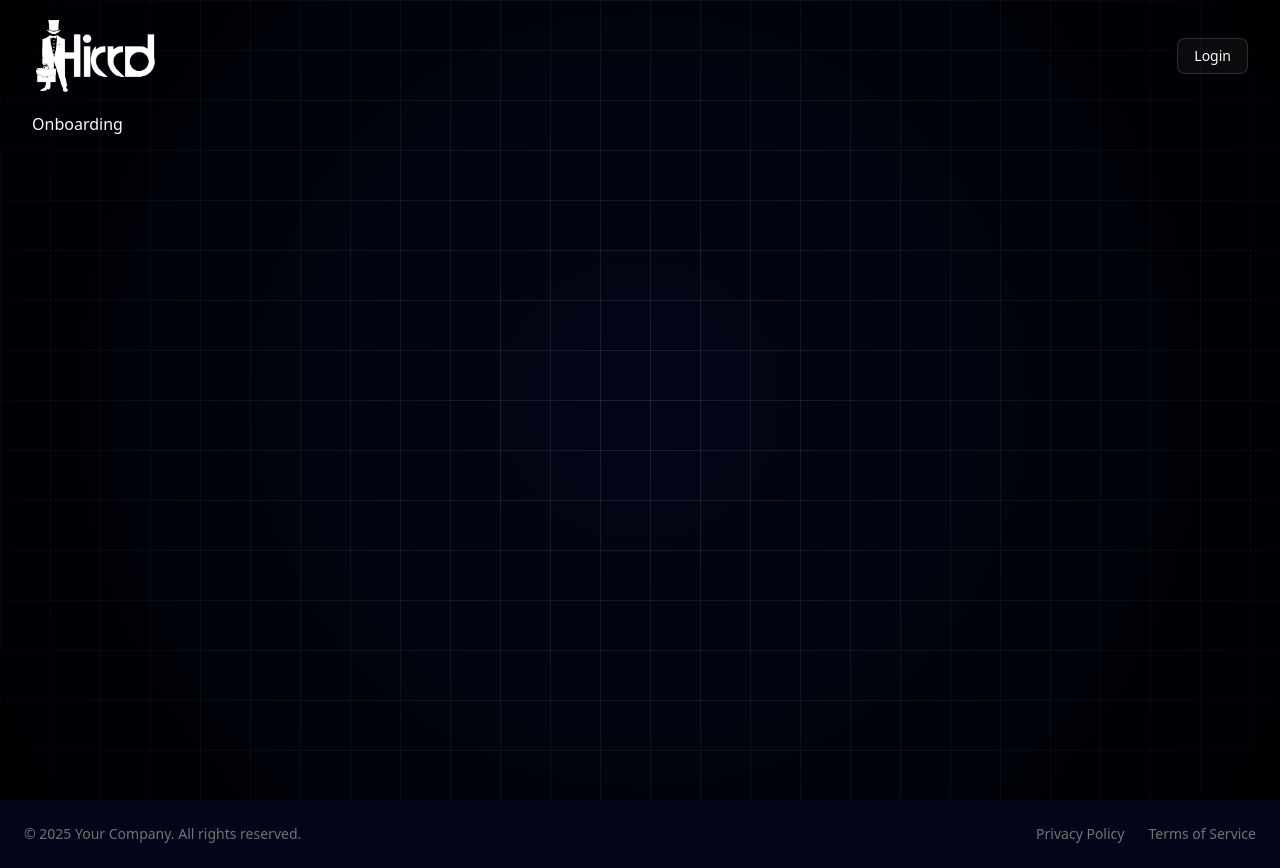
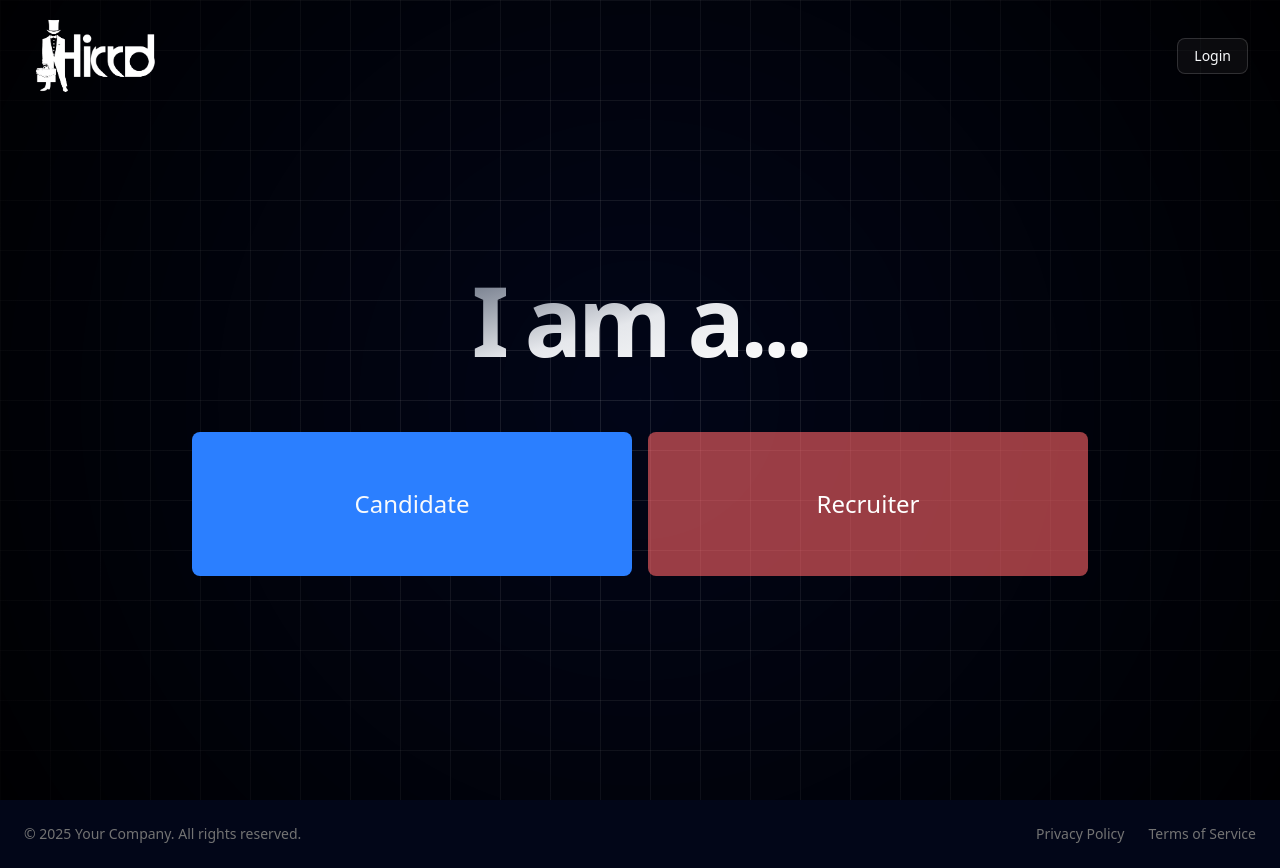
Before and after one commit to Swapnanil44/Job-Portal, a React (Vite) app: page /onboarding in a window 1280 px wide. Built offline with nearby package versions, Linux system fonts and the light colour scheme; no server answers.

Commit message:
add Onboarding

```diff
--- a/package.json
+++ b/package.json
@@ -28,6 +28,7 @@
     "react": "^19.2.0",
     "react-dom": "^19.2.0",
     "react-router": "^7.9.5",
+    "react-spinners": "^0.17.0",
     "tailwind-merge": "^3.4.0",
     "tailwindcss": "^4.1.17",
     "vaul": "^1.1.2"
--- a/src/components/protected-route.tsx
+++ b/src/components/protected-route.tsx
@@ -4,10 +4,14 @@ import { Navigate, useLocation } from "react-router";
 
 function ProtectedRoute({ children }: { children: React.ReactNode }) {
   const {isSignedIn, isLoaded, user} = useUser();
-  const {pathName} = useLocation();
+  const {pathname} = useLocation();
 
   if(isLoaded && !isSignedIn && isSignedIn !== undefined){
     return <Navigate to="/?sign-in=true"/>
+  }
+
+  if(user !== undefined && !user.unsafeMetadata.role && pathname !== '/onboarding' ){
+    return <Navigate to="/onboarding"/>
   }
   return children
 }
--- a/src/components/ui/button.tsx
+++ b/src/components/ui/button.tsx
@@ -19,6 +19,7 @@ const buttonVariants = cva(
         ghost:
           "hover:bg-accent hover:text-accent-foreground dark:hover:bg-accent/50",
         link: "text-primary underline-offset-4 hover:underline",
+        blue: "bg-blue-500 hover:bg-blue-400"
       },
       size: {
         default: "h-9 px-4 py-2 has-[>svg]:px-3",
--- a/src/pages/onboarding.tsx
+++ b/src/pages/onboarding.tsx
@@ -1,7 +1,54 @@
+import { Button } from "@/components/ui/button";
+import { useUser } from "@clerk/clerk-react";
+import { useEffect } from "react";
+import { useNavigate } from "react-router";
+import { BarLoader } from "react-spinners";
+
 function Onboarding() {
+  const { isLoaded, user } = useUser();
+  const navigate = useNavigate()
+
+  const navigareUser =(role: string)=>{
+    navigate(role === 'recruiter' ? '/post-job' : '/jobs')
+  }
+  const handleRoleSelection = async (role: string) =>{
+    await user?.update({unsafeMetadata: {role}}).then(() => {
+      navigareUser(role)
+    }).catch((error) => {
+      console.log(error)
+    })
+  }
+  useEffect(() =>{
+    if(user?.unsafeMetadata.role){
+      navigareUser(user?.unsafeMetadata.role as string);
+    }
+  },[user])
+  if (!isLoaded) {
+    return <BarLoader className="mb-4" width={"100%"} color="#36d7b7" />;
+  }
   return (
-    <div>Onboarding</div>
-  )
+    <div className="flex flex-col items-center justify-center mt-40">
+      <h2 className="gradient-title font-extrabold text-7xl sm:text-8xl tracking-tighter">
+        I am a...
+      </h2>
+      <div className="mt-16 grid grid-cols-2 gap-4 w-full md:px-40">
+        <Button
+          variant="blue"
+          className="h-36 text-2xl"
+          onClick={() => handleRoleSelection("candidate")}
+        >
+          Candidate
+        </Button>
+        <Button
+          variant="destructive"
+          className="h-36 text-2xl"
+          onClick={() => handleRoleSelection("recruiter")}
+        >
+          Recruiter
+        </Button>
+      </div>
+    </div>
+  );
 }
 
-export default Onboarding
+export default Onboarding;
--- a/src/utils/supabase.ts
+++ b/src/utils/supabase.ts
@@ -1,19 +1,12 @@
-
-import { createClient } from '@supabase/supabase-js';
+import { createClient } from "@supabase/supabase-js";
 
 const supabaseUrl = import.meta.env.VITE_SUPABASE_URL;
 const supabaseKey = import.meta.env.VITE_SUPABASE_ANON_KEY;
 
-const supabase = createClient(supabaseUrl, supabaseKey);
-
-const supabaseClient = async(supabaseAccessToken: string)=>{
-    const supabase = createClient(supabaseAccessToken, supabaseKey, {
-        global:{
-            headers:{
-                Authorization: `Bearer ${supabaseAccessToken}`
-            }
-        }
-    })
-    return supabase;
-}
-export default supabase
+const supabaseClient = async (supabaseAccessToken: string) => {
+  const supabase = createClient(supabaseUrl, supabaseKey, {
+    global: { headers: { Authorization: `Bearer ${supabaseAccessToken}` } },
+  });
+  return supabase;
+};
+export default supabaseClient;
```
Also changed, not shown: 1 other file (tests, documents, lock files or other folders).
